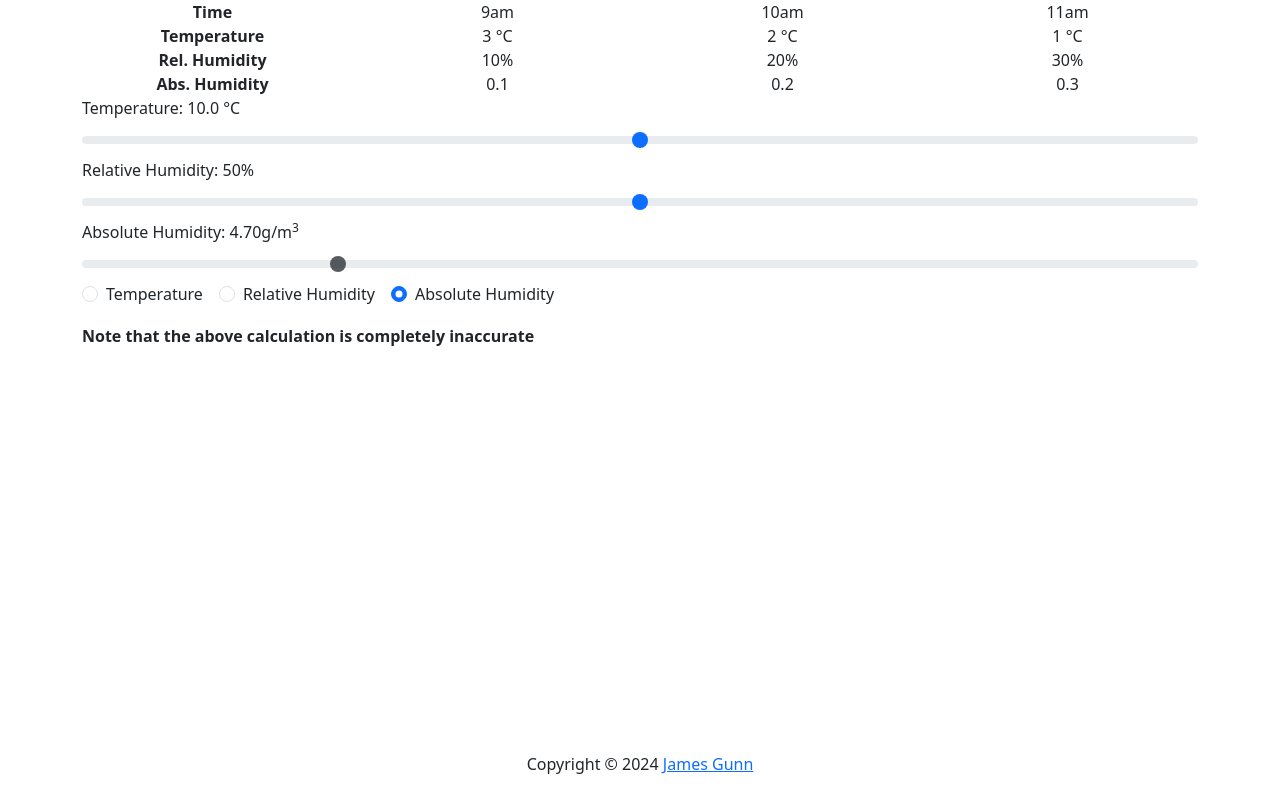
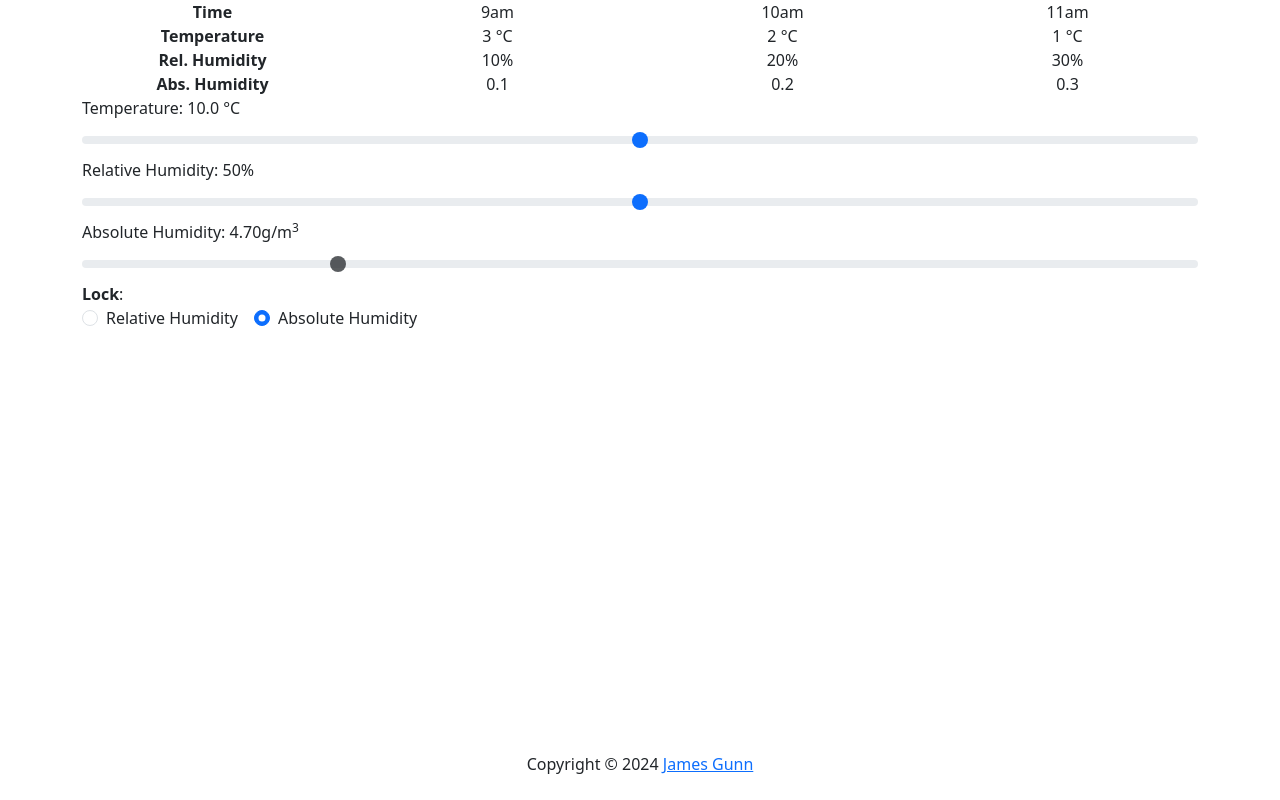
Before and after one commit to jag206/humidity, a React (Create React App) app: page / in a window 1280 px wide. Built offline with nearby package versions, Linux system fonts and the light colour scheme.

Commit message:
Don't allow calculation of temperature... it's too complicated

```diff
--- a/src/Widget.js
+++ b/src/Widget.js
@@ -34,10 +34,6 @@ const Widget = () => {
     }
 
     function calculateValue(absoluteHumidity, relativeHumidity, temperature) {
-        // Note: This calculation is completely wrong!
-        if (locked === "temp") {
-            setTemperature(absoluteHumidity * relativeHumidity / 100);
-        }
         if (locked === "rel_humid") {
             setRelativeHumidity(calculateRelativeHumidity(absoluteHumidity, temperature));
         }
@@ -94,16 +90,8 @@ const Widget = () => {
 
             onChange={updateAbsoluteHumidity}
         />
+        <strong>Lock</strong>:
         <div key="tmp" className="mb-3">
-          <Form.Check
-            inline
-            {...{"checked":locked==="temp"}}
-            label="Temperature"
-            name="lock"
-            type="radio"
-            id="lock-temp"
-            onChange={e => {setLocked("temp")}}
-          />
           <Form.Check
             inline
             {...{"checked":locked==="rel_humid"}}
@@ -123,7 +111,6 @@ const Widget = () => {
             onChange={e => {setLocked("abs_humid")}}
           />
         </div>
-        <p><strong>Note that the above calculation is completely inaccurate</strong></p>
     </Container>
     )
 }
```
